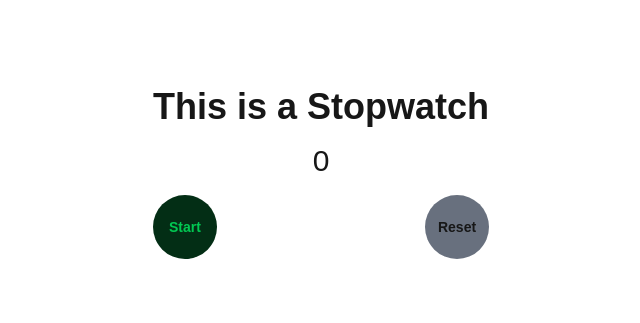
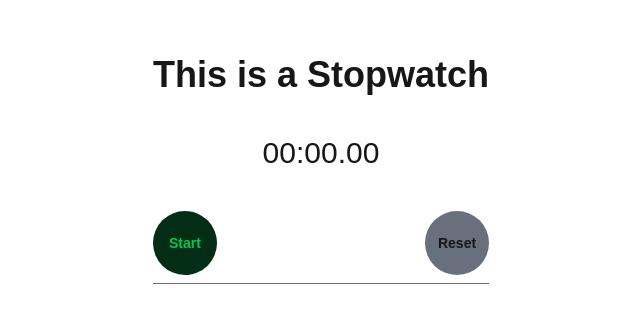
Before and after one commit to bit-dre/Projects, a Next.js app: page / in a window 1280 px wide. Shown: the part 1027-1350 px from the top of the page, without its empty margins (319-959 px from the left). Built offline with nearby package versions, Linux system fonts and the light colour scheme.

Commit message:
finished cool milliseconds to seconds to minutes.

```diff
--- a/src/components/Stopwatch.js
+++ b/src/components/Stopwatch.js
@@ -8,18 +8,26 @@ export default function Stopwatch() {
         let interval = null;
         if (isRunning) {
             interval = setInterval(() => {
-                setTime(prevTime => prevTime + 1);
-            }, 1000);
+                setTime(prevTime => prevTime + 10);
+            }, 10);
         } else if (!isRunning && time !== 0)  {
             clearInterval(interval);
         }
         return () => clearInterval(interval);
     }, [isRunning, time]);
+
+    const formatTime = (time) => {
+        const minutes = Math.floor((time % 3600000) / 60000);
+        const seconds = Math.floor((time % 60000) / 1000);
+        const milliseconds = Math.floor((time % 1000) / 10);
+
+        return `${String(minutes).padStart(2, "0")}:${String(seconds).padStart(2, "0")}.${String(milliseconds).padStart(2, "0")}`;
+    }
     return (
         <div className='flex flex-col items-center justify-center h-screen'>
             <div>
                 <h1 className='mb-4 text-4xl font-extrabold'> This is a Stopwatch </h1>
-                <p className='text-center text-3xl mb-4'> {time}</p>
+                <p className='my-10 text-center text-3xl'> {formatTime(time)}</p>
                 <div className='flex justify-between gap-4'>
                     <button onClick={
                             () => setIsRunning(!isRunning)
@@ -37,6 +45,7 @@ export default function Stopwatch() {
                         Reset
                     </button>
                 </div>
+                <div className='my-2 border-b border-gray-700/75 w-full'></div>
             </div>
 
         </div>
```
